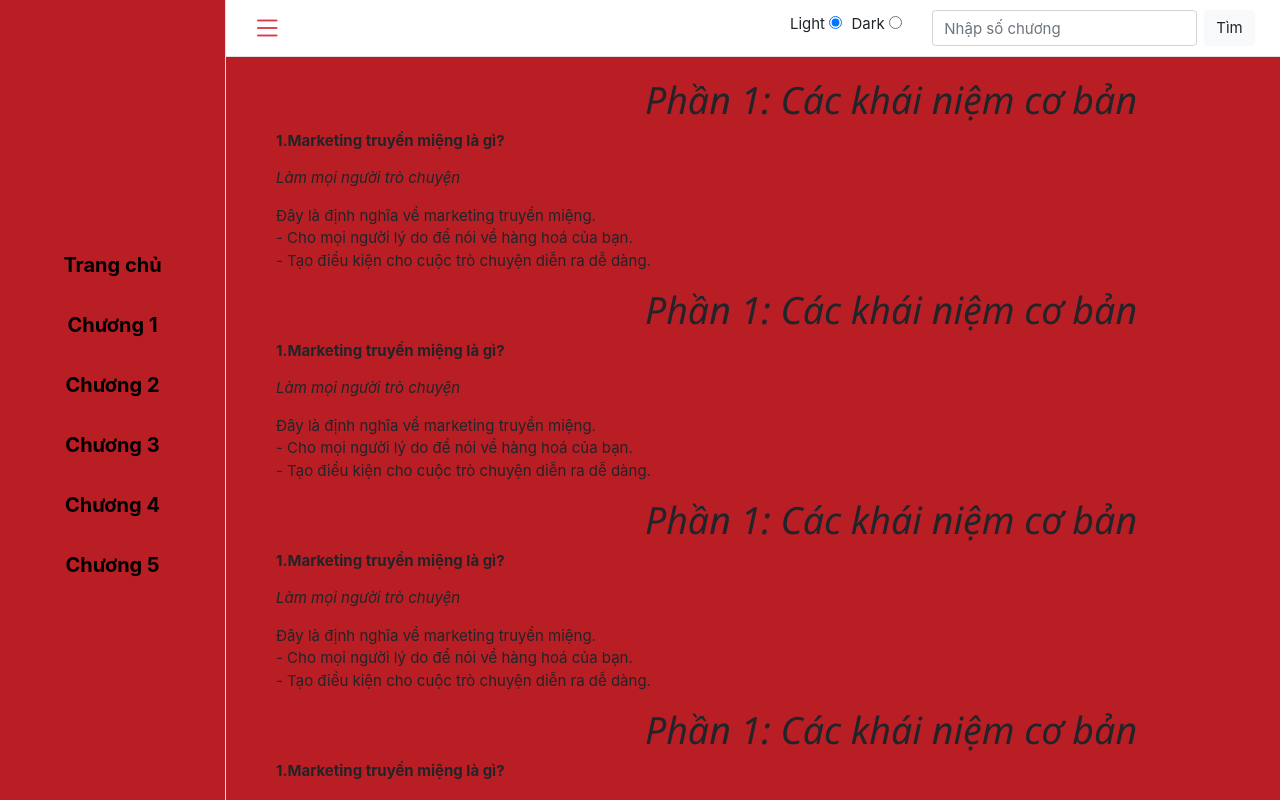
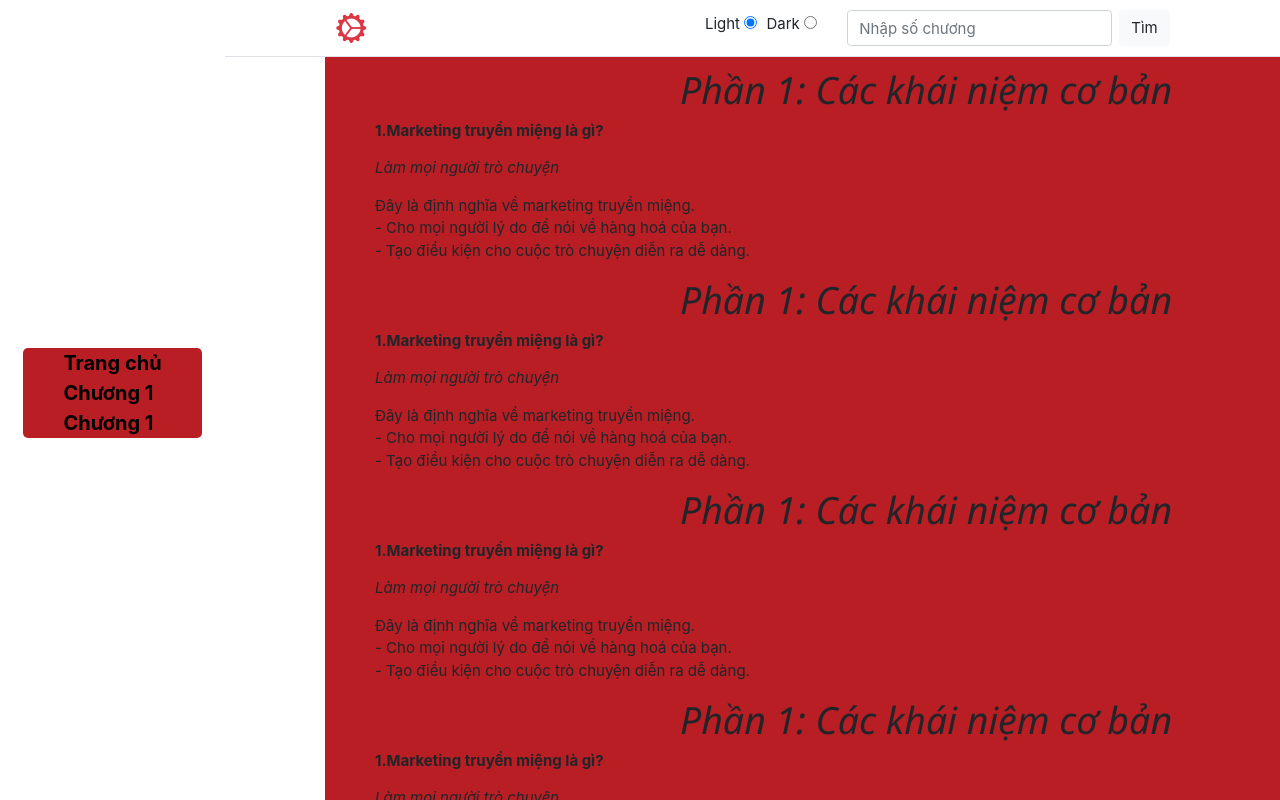
Before and after one commit to NangKhanh/demo_AnPhap_BaoAnnh, a plain HTML site: page phan1.html in a window 1280 px wide. Drawn offline with nearby package versions, Linux system fonts and the light colour scheme.

Commit message:
daubuoicucac

```diff
--- a/access/css/detail.css
+++ b/access/css/detail.css
@@ -63,7 +63,7 @@
 }
 
 #sidebar-wrapper {
-    background-color: #B81E24 !important;
+    background-color: white !important;
 }
 
 #sidebar-wrapper a {
@@ -71,7 +71,8 @@
     color: black;
     font-size: 20px;
     align-items: center;
-    margin-top: 30px;
+    /* margin-top: 30px; */
+    background-color: #B81E24;
     /* font-style: italic; */
     /* margin-top: 2; */
 }
--- a/phan1.html
+++ b/phan1.html
@@ -28,26 +28,37 @@
     <div class="d-flex" id="wrapper">
 
         <!-- Sidebar -->
-        <div class="bg-light border-right" id="sidebar-wrapper">
+        <div class="" id="sidebar-wrapper">
             <!-- <div class="sidebar-heading">Start Bootstrap </div> -->
             <div class="list-group list-group-flush">
+                <ul style="background-color: #B81E24; list-style: none; padding-right: 40px; border-radius: 5px;">
+                    <li>
                         <a href="index.html" class=""><strong>Trang chủ</strong> </a>
+                    </li>
+                    <li>
                         <a href="#" class=""> <strong>Chương 1</strong> </a>
-                <a href="#" class=""> <strong>Chương 2</strong> </a>
+                    </li>
+                    <li>
+                        <a href="#" class=""> <strong>Chương 1</strong> </a>
+
+                    </li>
+                </ul>
+
+                <!-- <a href="#" class=""> <strong>Chương 2</strong> </a>
                 <a href="#" class=""> <strong>Chương 3</strong> </a>
                 <a href="#" class=""> <strong>Chương 4</strong> </a>
-                <a href="#" class=""> <strong>Chương 5</strong> </a>
+                <a href="#" class=""> <strong>Chương 5</strong> </a> -->
             </div>
         </div>
         <!-- /#sidebar-wrapper -->
 
         <!-- Page Content -->
-        <div id="page-content-wrapper">
+        <div id="page-content-wrapper" style="border-right: 100px blanchedalmond;">
 
             <nav class="navbar navbar-expand-lg navbar-light bg-light border-bottom"
                 style="background-color: white !important;">
-                <button class="nav_btn btn btn-outline-danger" id="menu-toggle"> <i
-                        class="bi bi-list nav_icon nav_icon"></i>
+                <button class="nav_btn btn btn-outline-danger" id="menu-toggle" style="    margin-left: 85px;">
+                    <i class="bi bi-gear-wide-connected nav_icon nav_icon"></i>
                 </button>
 
                 <button class="navbar-toggler" type="button" data-toggle="collapse"
@@ -90,15 +101,16 @@
                             <div class="d-flex">
                                 <input class="form-control mr-2" id="value" type="search" placeholder="Nhập số chương"
                                     aria-label="Nhập số CHƯƠNG">
-                                <button class="btn btn-light" type="button" onclick="search()">Tìm</button>
+                                <button class="btn btn-light" type="button" onclick="search()" style="margin-right: 85px;">Tìm</button>
                             </div>
                         </div>
                     </ul>
                 </div>
             </nav>
-
-            <div class=""
-                style="position: fixed; overflow: scroll; width: 100%; padding-left: 50px; background-color: #B81E24; height: 100%; padding-top: 20px;">
+            <div style="border-left: 100px solid white;border-right: 100px solid white;display: flex;">
+                <div
+                    style="position: fixed; overflow: auto; width: 90%; padding-left: 50px; background-color: #B81E24; height: 100%; ; ">
+                    <div class="" style=" margin-top: 10px ;">
                         <div class="content1">
                             <i>
                                 <h1>Phần 1: Các khái niệm cơ bản</h1>
@@ -108,7 +120,8 @@
                                 <i>Làm mọi người trò chuyện</i>
                             </p>
                             <p>
-                        Đây là định nghĩa về marketing truyền miệng.<br />- Cho mọi người lý do để nói về hàng hoá của
+                                Đây là định nghĩa về marketing truyền miệng.<br />- Cho mọi người lý do để nói về hàng hoá
+                                của
                                 bạn.<br />- Tạo điều kiện cho cuộc trò chuyện diễn ra dễ dàng.
                             </p>
                         </div>
@@ -121,7 +134,8 @@
                                 <i>Làm mọi người trò chuyện</i>
                             </p>
                             <p>
-                        Đây là định nghĩa về marketing truyền miệng.<br />- Cho mọi người lý do để nói về hàng hoá của
+                                Đây là định nghĩa về marketing truyền miệng.<br />- Cho mọi người lý do để nói về hàng hoá
+                                của
                                 bạn.<br />- Tạo điều kiện cho cuộc trò chuyện diễn ra dễ dàng.
                             </p>
                         </div>
@@ -134,7 +148,8 @@
                                 <i>Làm mọi người trò chuyện</i>
                             </p>
                             <p>
-                        Đây là định nghĩa về marketing truyền miệng.<br />- Cho mọi người lý do để nói về hàng hoá của
+                                Đây là định nghĩa về marketing truyền miệng.<br />- Cho mọi người lý do để nói về hàng hoá
+                                của
                                 bạn.<br />- Tạo điều kiện cho cuộc trò chuyện diễn ra dễ dàng.
                             </p>
                         </div>
@@ -147,7 +162,8 @@
                                 <i>Làm mọi người trò chuyện</i>
                             </p>
                             <p>
-                        Đây là định nghĩa về marketing truyền miệng.<br />- Cho mọi người lý do để nói về hàng hoá của
+                                Đây là định nghĩa về marketing truyền miệng.<br />- Cho mọi người lý do để nói về hàng hoá
+                                của
                                 bạn.<br />- Tạo điều kiện cho cuộc trò chuyện diễn ra dễ dàng.
                             </p>
                         </div>
@@ -160,7 +176,8 @@
                                 <i>Làm mọi người trò chuyện</i>
                             </p>
                             <p>
-                        Đây là định nghĩa về marketing truyền miệng.<br />- Cho mọi người lý do để nói về hàng hoá của
+                                Đây là định nghĩa về marketing truyền miệng.<br />- Cho mọi người lý do để nói về hàng hoá
+                                của
                                 bạn.<br />- Tạo điều kiện cho cuộc trò chuyện diễn ra dễ dàng.
                             </p>
                         </div>
@@ -173,9 +190,15 @@
                                 <i>Làm mọi người trò chuyện</i>
                             </p>
                             <p>
-                        Đây là định nghĩa về marketing truyền miệng.<br />- Cho mọi người lý do để nói về hàng hoá của
+                                Đây là định nghĩa về marketing truyền miệng.<br />- Cho mọi người lý do để nói về hàng hoá
+                                của
                                 bạn.<br />- Tạo điều kiện cho cuộc trò chuyện diễn ra dễ dàng.
                             </p>
+                        </div>
+                    </div>
+                </div>
+                <div style="width: 200px; background-color: aliceblue;">
+
                 </div>
             </div>
         </div>
```
Also changed, not shown: access/css/style.css (+17 -1 lines), index.html (+1 -3 lines). Lines whose indentation alone changed are shown as unchanged.
